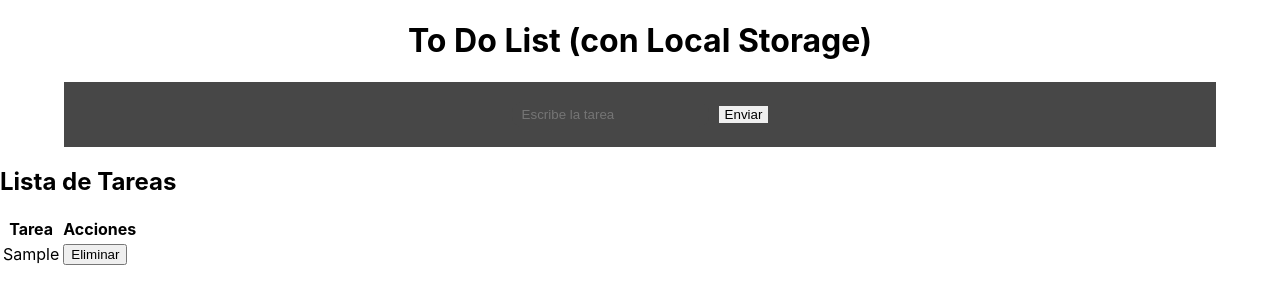
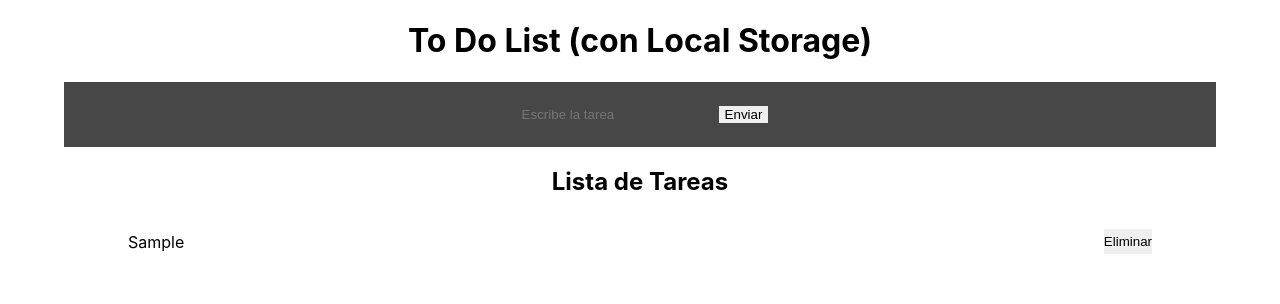
Before and after one commit to jhonnytesban/CRUD-react, a React (Create React App) app: page / in a window 1280 px wide. Both pictures are taken after typing "Sample" into the empty fields and a click on the input "Enviar". Shown: the top 304 px of the page. Built offline with nearby package versions, Linux system fonts and the light colour scheme.

Commit message:
primeros diseños generales

```diff
--- a/src/components/List.jsx
+++ b/src/components/List.jsx
@@ -19,30 +19,15 @@ const List = ({ data, setData }) => {
   return (
     <Fragment>
       <h2>Lista de Tareas</h2>
-      <table>
-        <thead>
-          <tr>
-            <th>Tarea</th>
-            <th>Acciones</th>
-          </tr>
-        </thead>
-        <tbody>
-          {task === undefined ? (
-            <tr>
-              <td colSpan="2">No hay datos</td>
-            </tr>
-          ) : (
-            task.map((el) => (
-              <Task
-                key={uuidv4()}
-                el={el}
-                setTask={setTask}
-                task={task}
-              />
-            ))
-          )}
-        </tbody>
-      </table>
+      <ul>
+        {task.length === 0 ? (
+          <li>No hay datos</li>
+        ) : (
+          task.map((el) => (
+            <Task key={uuidv4()} el={el} setTask={setTask} task={task} />
+          ))
+        )}
+      </ul>
     </Fragment>
   );
 };
--- a/src/components/Task.jsx
+++ b/src/components/Task.jsx
@@ -1,4 +1,5 @@
 import React, { Fragment } from "react";
+import '../styles/Task.css';
 
 const Task = ({ el, setTask, task }) => {
 
@@ -10,12 +11,10 @@ const Task = ({ el, setTask, task }) => {
 
   return (
     <Fragment>
-      <tr>
-        <td>{el}</td>
-        <td>
-          <button onClick={handleDelete}>Eliminar</button>
-        </td>
-      </tr>
+      <li className="list">
+        <p>{el}</p>
+        <button className="list__btn" onClick={handleDelete}>Eliminar</button>
+      </li>
     </Fragment>
   );
 };
--- a/src/styles/List.css
+++ b/src/styles/List.css
@@ -1,5 +1,10 @@
-.spinner{
-  width: 40px;
-  height: 40px;
-  background-color: aqua;
+h2{
+  text-align: center;
 }
+ul{
+  padding: 0;
+  list-style: none;
+}
+li{
+  text-align: center;
+}
--- /dev/null
+++ b/src/styles/Task.css
@@ -0,0 +1,13 @@
+.list{
+  display: flex;
+  justify-content:space-between;
+  align-items: center;
+  margin: 5px 10%;
+}
+.list__btn{
+  border: none;
+  /* border-radius: 20px; */
+  box-sizing: border-box;
+  padding: 0;
+  height: 25px;
+}
```
